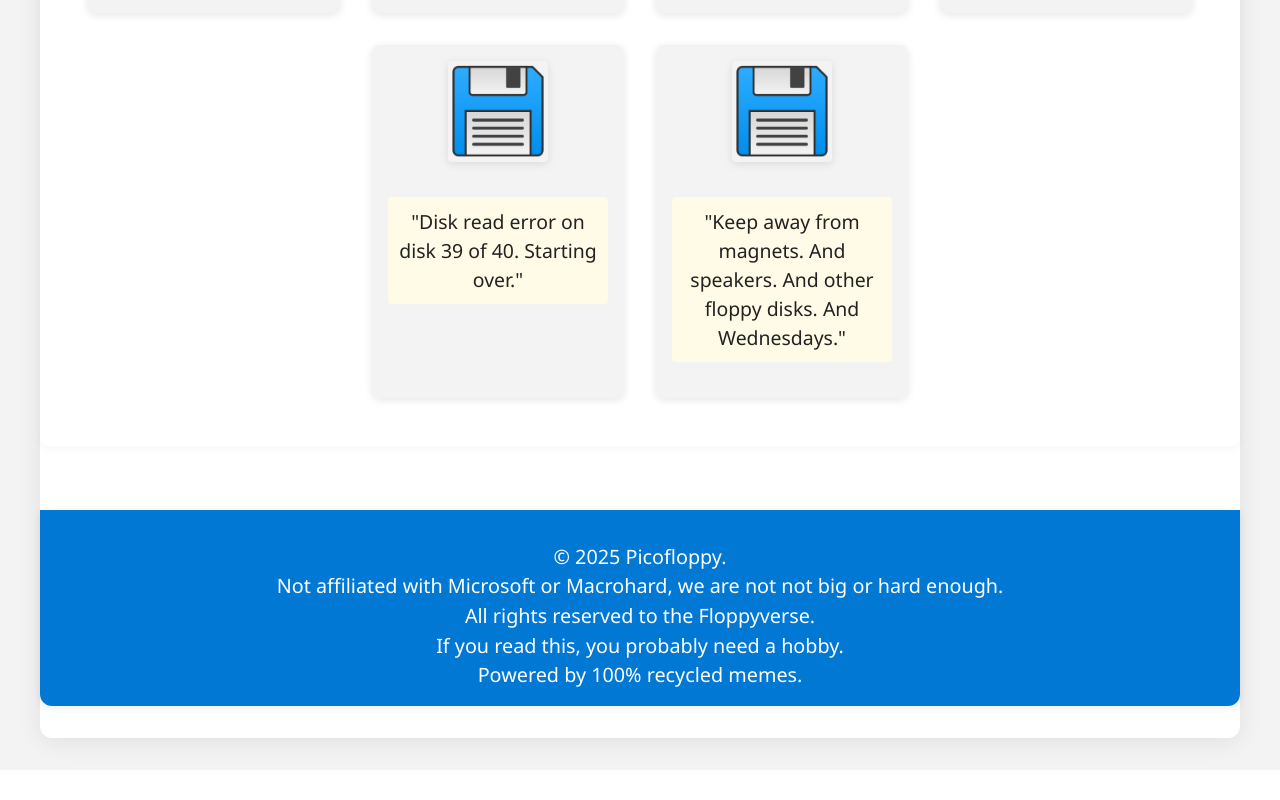
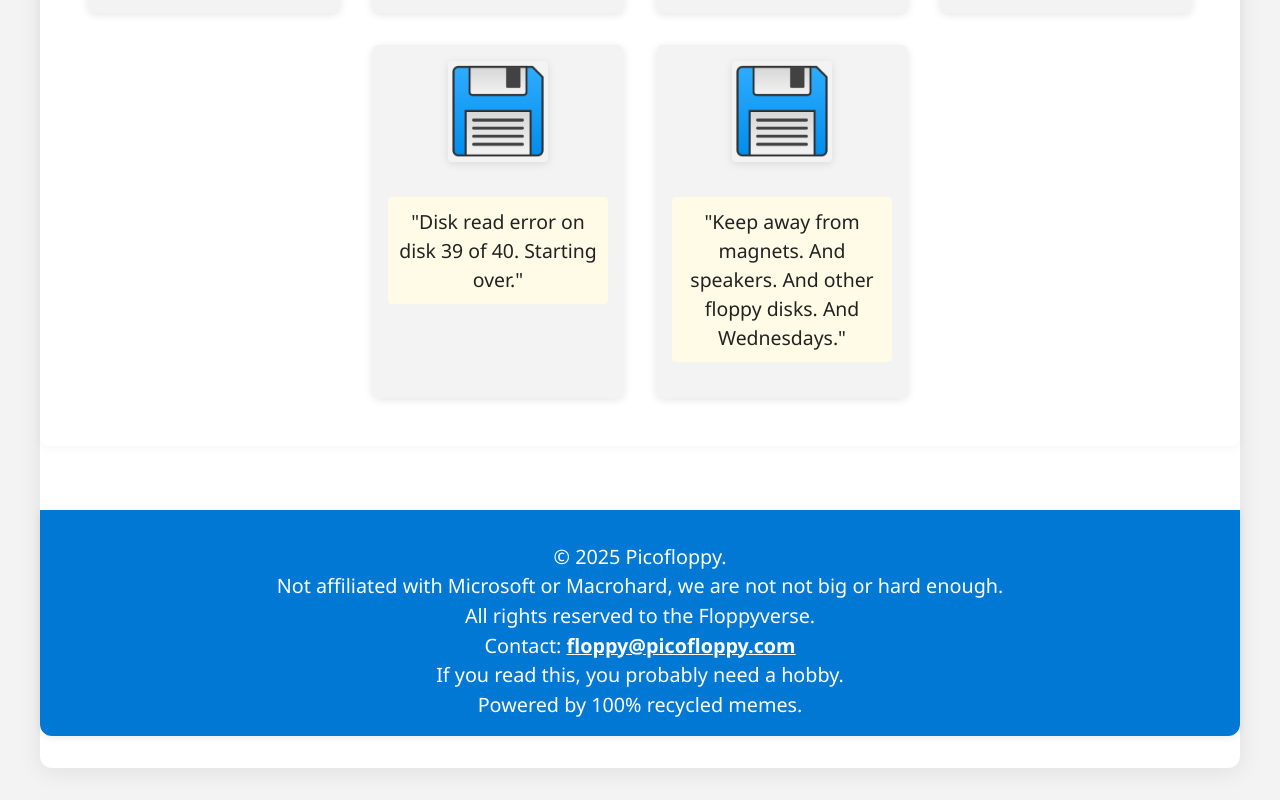
Before and after one commit to picofloppy/picofloppy, a React (Vite) app: page / in a window 1280 px wide. Shown: the part 3406-4206 px from the top of the page. Before the commit the page ends 4176 px from the top, so only its background shows below. Built offline with nearby package versions, Linux system fonts and the light colour scheme.

Commit message:
fix: copyright and email contact

```diff
--- a/src/App.css
+++ b/src/App.css
@@ -469,6 +469,16 @@ body {
   font-size: 1em;
 }
 
+.picofloppy-footer a {
+  color: #fff;
+  text-decoration: underline;
+  font-weight: bold;
+}
+
+.picofloppy-footer a:hover {
+  color: #ffeb3b;
+}
+
 .picofloppy-support {
   background: #fff;
   padding: 3rem 2rem;
--- a/src/App.jsx
+++ b/src/App.jsx
@@ -419,8 +419,9 @@ A fatal exception 0E has occurred at 0028:C0011E36 in VXD VMM(01) +
         </div>
       </section>
       <footer className="picofloppy-footer">
-        <p>© 2025 Picofloppy.<br /> Not affiliated with Microsoft or Macrohard, we are not not big or hard enough. <br />
+        <p>© {new Date().getFullYear()} Picofloppy.<br /> Not affiliated with Microsoft or Macrohard, we are not not big or hard enough. <br />
         All rights reserved to the Floppyverse.<br />
+        Contact: <a href="mailto:floppy@picofloppy.com">floppy@picofloppy.com</a><br />
         If you read this, you probably need a hobby.<br />
         Powered by 100% recycled memes.</p>
       </footer>
```
